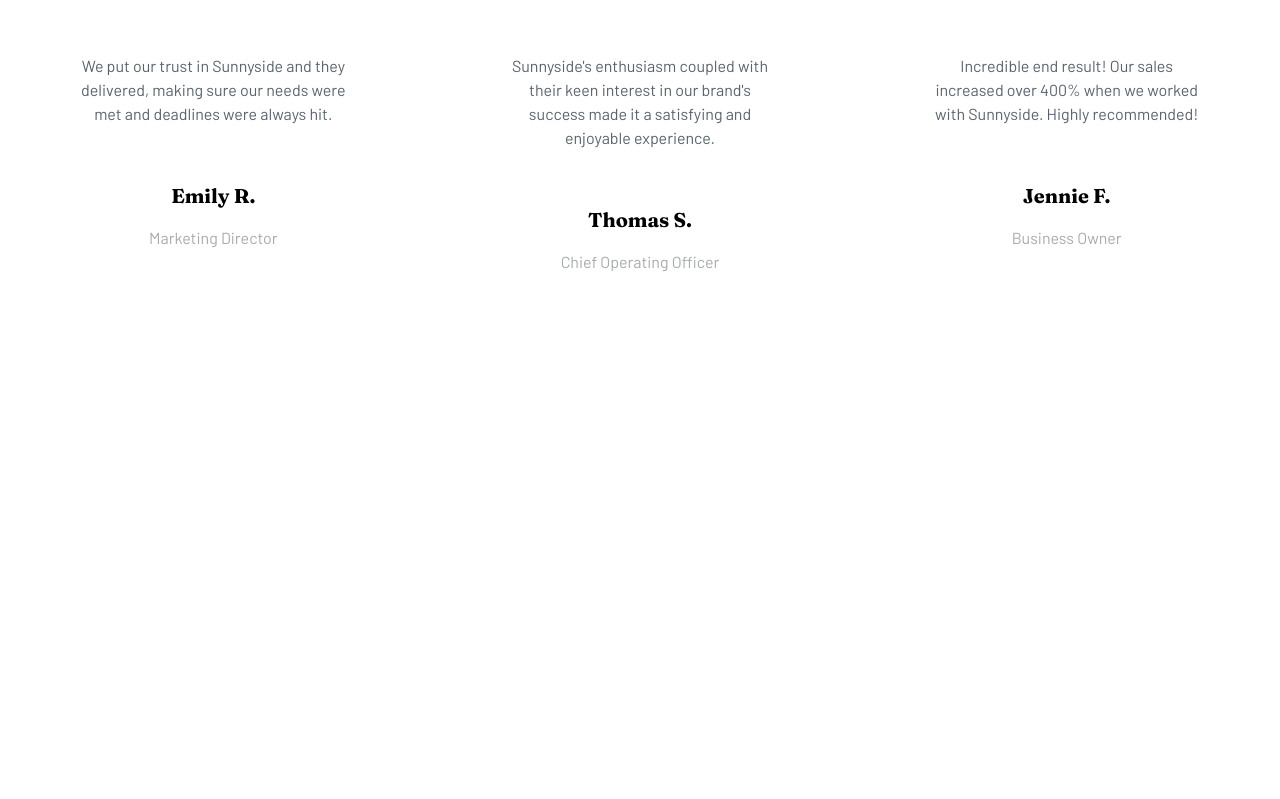
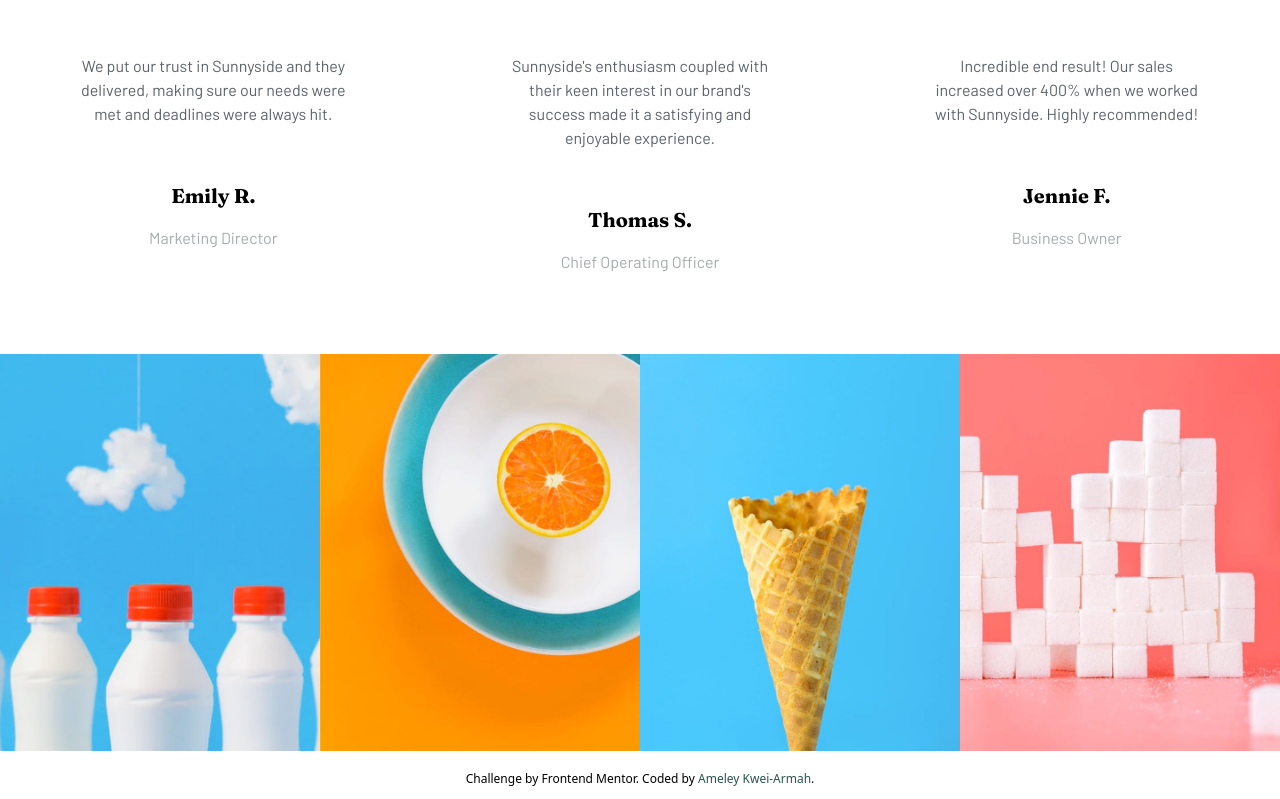
Before and after one commit to Amelss/sunny-side-agency, a React (Create React App) app in the folder sunny-side/: page / in a window 1280 px wide. Shown: the part 2711-3510 px from the top of the page. Before the commit the page ends 2985 px from the top, so only its background shows below. Built offline with nearby package versions, Linux system fonts and the light colour scheme.

Commit message:
photo tiles completed

```diff
--- a/sunny-side/src/App.js
+++ b/sunny-side/src/App.js
@@ -1,6 +1,7 @@
 import Header from "./Components/Header";
 import Body from "./Components/Body";
 import Testimonials from "./Components/Testimonials";
+import PhotoTile from "./Components/PhotoTile";
 
 
 function App() {
@@ -11,9 +12,17 @@ function App() {
       <Header />
       <Body />
       <Testimonials />
+      <PhotoTile />
 
 
 
+      <div class="text-center pt-5 pb-3 text-xs">
+        Challenge by{" "}
+        <a href="https://www.frontendmentor.io?ref=challenge" target="_blank">
+          Frontend Mentor
+        </a>
+        . Coded by <a href="#" className="text-desCyan">Ameley Kwei-Armah</a>.
+      </div>
     </div>
   );
 }
--- a/sunny-side/src/Components/Body.jsx
+++ b/sunny-side/src/Components/Body.jsx
@@ -2,7 +2,7 @@ import React from 'react'
 
 export default function Body() {
   return (
-    <div className="grid grid-cols-1 mt-24 md:grid-cols-2 auto-rows-auto md:mt-8 lg:mt-40 xl:mt-96 pt-10 w-full 2xl:pt-72 2xl:mt-44">
+    <div className="grid grid-cols-1 mt-32 md:grid-cols-2 auto-rows-auto md:mt-8 lg:mt-40 xl:mt-96 pt-10 w-full 2xl:pt-72 2xl:mt-44">
       {/* ---------- TRANSFORM YOUR BRAND ------------ */}
       <img
         src="./images/mobile/image-transform.jpg"
--- /dev/null
+++ b/sunny-side/src/Components/PhotoTile.jsx
@@ -0,0 +1,23 @@
+import React from 'react'
+
+export default function PhotoTile() {
+  return (
+      <div>
+          <div className='grid grid-cols-2 md:grid-cols-4 mt-20'>
+              {/* ------- MOBILE IMAGES------- */}
+              <img src="./images/mobile/image-gallery-milkbottles.jpg" alt="milk bottles" className='md:hidden' />
+              <img src="./images/mobile/image-gallery-orange.jpg" alt="milk oranges" className='md:hidden' />
+              <img src="./images/mobile/image-gallery-cone.jpg" alt="ice-cream cone" className='md:hidden' />
+              <img src="./images/mobile/image-gallery-sugar-cubes.jpg" alt="sugar cubes" className='md:hidden' />
+
+              {/* ------- DESKTOP IMAGES------- */}
+                  <img src="./images/desktop/image-gallery-milkbottles.jpg" alt="milk bottles" className='hidden md:flex' />
+              <img src="./images/desktop/image-gallery-orange.jpg" alt="milk oranges" className='hidden md:flex' />
+              <img src="./images/desktop/image-gallery-cone.jpg" alt="ice-cream cone" className='hidden md:flex' />
+              <img src="./images/desktop/image-gallery-sugarcubes.jpg" alt="sugar cubes" className='hidden md:flex' />
+
+         </div>
+
+    </div>
+  )
+}
--- a/sunny-side/src/output.css
+++ b/sunny-side/src/output.css
@@ -588,6 +588,14 @@ Ensure the default browser behavior of the `hidden` attribute.
   margin-top: -12rem;
 }
 
+.mt-28{
+  margin-top: 7rem;
+}
+
+.mt-32{
+  margin-top: 8rem;
+}
+
 .flex{
   display: flex;
 }
@@ -1084,6 +1092,16 @@ Ensure the default browser behavior of the `hidden` attribute.
   color: rgb(37 86 75 / var(--tw-text-opacity));
 }
 
+.text-softRed{
+  --tw-text-opacity: 1;
+  color: rgb(254 120 103 / var(--tw-text-opacity));
+}
+
+.text-modCyan{
+  --tw-text-opacity: 1;
+  color: rgb(69 140 126 / var(--tw-text-opacity));
+}
+
 @media (min-width: 768px){
   .md\:-top-0{
     top: -0px;
@@ -1143,6 +1161,10 @@ Ensure the default browser behavior of the `hidden` attribute.
 
   .md\:grid-cols-3{
     grid-template-columns: repeat(3, minmax(0, 1fr));
+  }
+
+  .md\:grid-cols-4{
+    grid-template-columns: repeat(4, minmax(0, 1fr));
   }
 
   .md\:px-10{
@@ -1389,6 +1411,10 @@ Ensure the default browser behavior of the `hidden` attribute.
     margin-top: -12rem;
   }
 
+  .xl\:block{
+    display: block;
+  }
+
   .xl\:flex{
     display: flex;
   }
```
